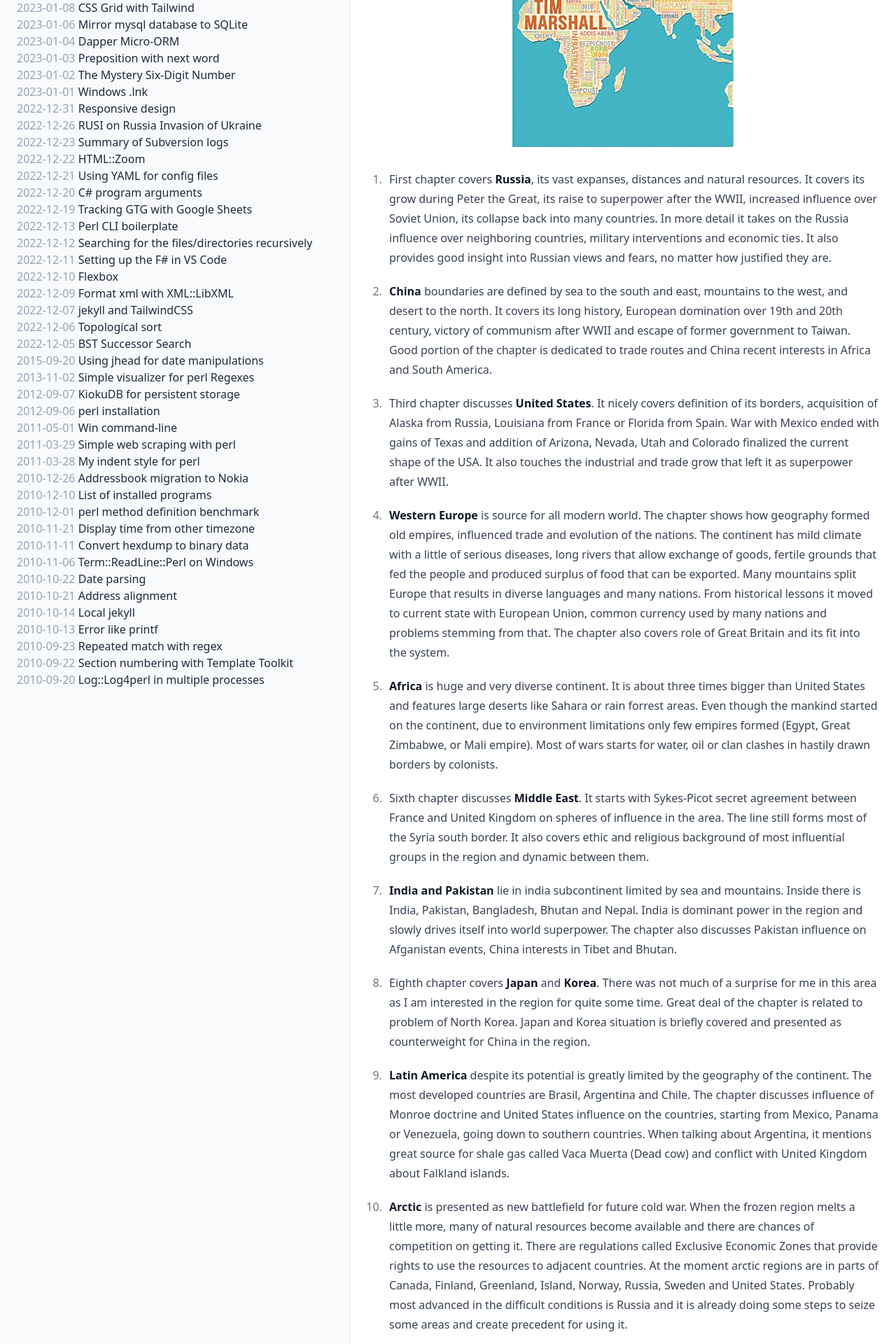
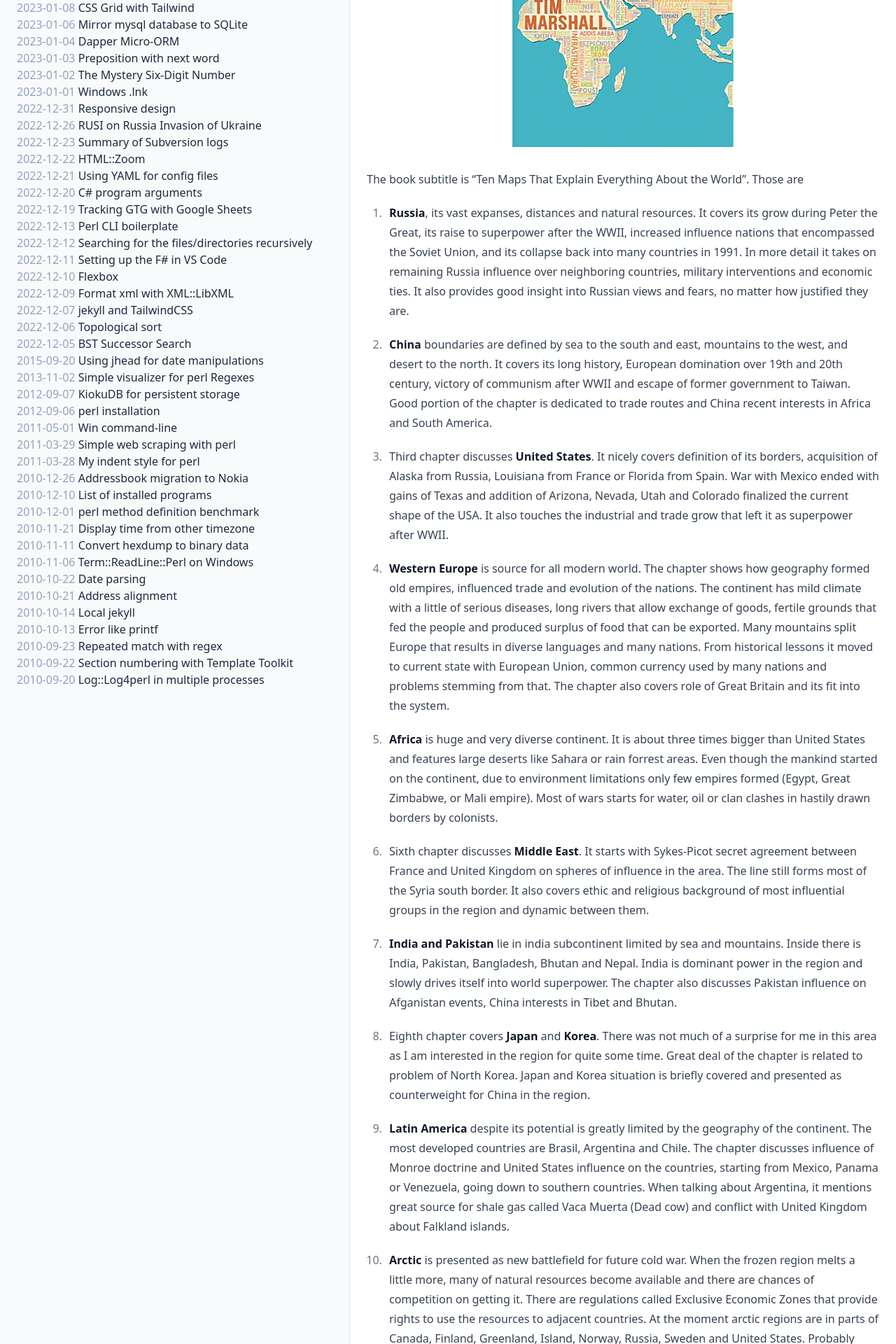
Before and after one commit to bvr/bvr.github.io, a Jekyll site: the page built from _posts/2023-02-17-prisoners-of-geography.md, in a window 1280 px wide. Shown: the part 615-2535 px from the top of the page at 70% size. Built offline with Jekyll 4.4.1, drawn with Linux system fonts in a browser that asks for light colours.

Commit message:
Minor proofreading

```diff
--- a/_posts/2023-02-17-prisoners-of-geography.md
+++ b/_posts/2023-02-17-prisoners-of-geography.md
@@ -16,7 +16,9 @@ Just finished reading of [Prisoners of Geography][1] book by journalist **Tim Ma
 
 ![Book cover](/img/marshall-v-zajeti-geografie.png)
 
-1. First chapter covers **Russia**, its vast expanses, distances and natural resources. It covers its grow during Peter the Great, its raise to superpower after the WWII, increased influence over Soviet Union, its collapse back into many countries. In more detail it takes on the Russia influence over neighboring countries, military interventions and economic ties. It also provides good insight into Russian views and fears, no matter how justified they are.
+The book subtitle is "Ten Maps That Explain Everything About the World". Those are
+
+1. **Russia**, its vast expanses, distances and natural resources. It covers its grow during Peter the Great, its raise to superpower after the WWII, increased influence nations that encompassed the Soviet Union, and its collapse back into many countries in 1991. In more detail it takes on remaining Russia influence over neighboring countries, military interventions and economic ties. It also provides good insight into Russian views and fears, no matter how justified they are.
 
 2. **China** boundaries are defined by sea to the south and east, mountains to the west, and desert to the north. It covers its long history, European domination over 19th and 20th century, victory of communism after WWII and escape of former government to Taiwan. Good portion of the chapter is dedicated to trade routes and China recent interests in Africa and South America.
 
```
